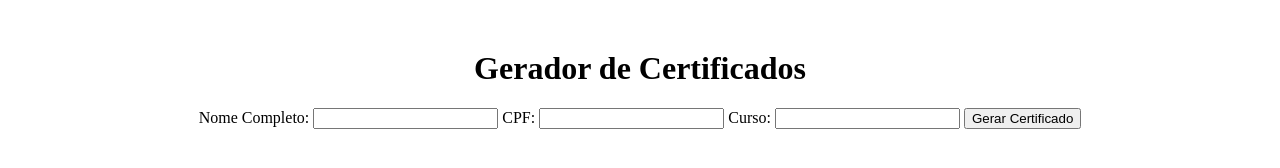
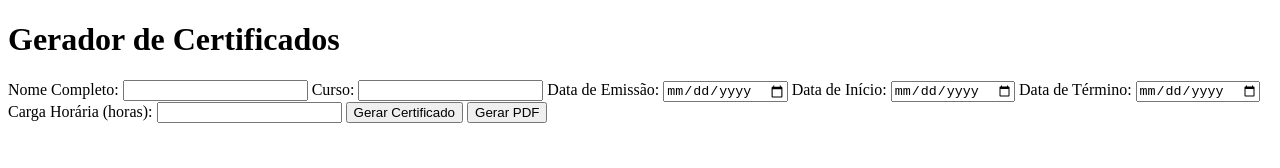
Before and after one commit to albertinosesc/nbmcurso2.github.io, a plain HTML site: page lições/certificate.html in a window 1280 px wide. Drawn offline with nearby package versions, Linux system fonts and the light colour scheme.

Commit message:
Update certificate.html

```diff
--- a/lições/certificate.html
+++ b/lições/certificate.html
@@ -5,23 +5,29 @@
   <meta name="viewport" content="width=device-width, initial-scale=1.0">
   <title>Gerador de Certificados</title>
   <link rel="stylesheet" href="style1.css">
+  <script src="https://cdnjs.cloudflare.com/ajax/libs/jspdf/2.5.1/jspdf.umd.min.js"></script>
 </head>
 <body>
-    <div class="certificate-container">
+  <div class="container">
     <h1>Gerador de Certificados</h1>
     <form id="certificate-form">
       <label for="name">Nome Completo:</label>
       <input type="text" id="name" required>
-            <label for="cpf">CPF:</label>
-            <input type="text" id="cpf" required>
       <label for="course">Curso:</label>
       <input type="text" id="course" required>
+      <label for="date">Data de Emissão:</label>
+      <input type="date" id="date" required>
+      <label for="start-date">Data de Início:</label>
+      <input type="date" id="start-date" required>
+      <label for="end-date">Data de Término:</label>
+      <input type="date" id="end-date" required>
+      <label for="hours">Carga Horária (horas):</label>
+      <input type="number" id="hours" required>
       <button type="submit">Gerar Certificado</button>
+      <button type="button" onclick="generatePDF()">Gerar PDF</button>
     </form>
-        <div id="certificate" style="display: none;">
+    <div id="certificate" style="display: none;"></div>
   </div>
-    </div>
-
   <script src="script1.js"></script>
 </body>
 </html>
```
Lines whose indentation alone changed are shown as unchanged.
